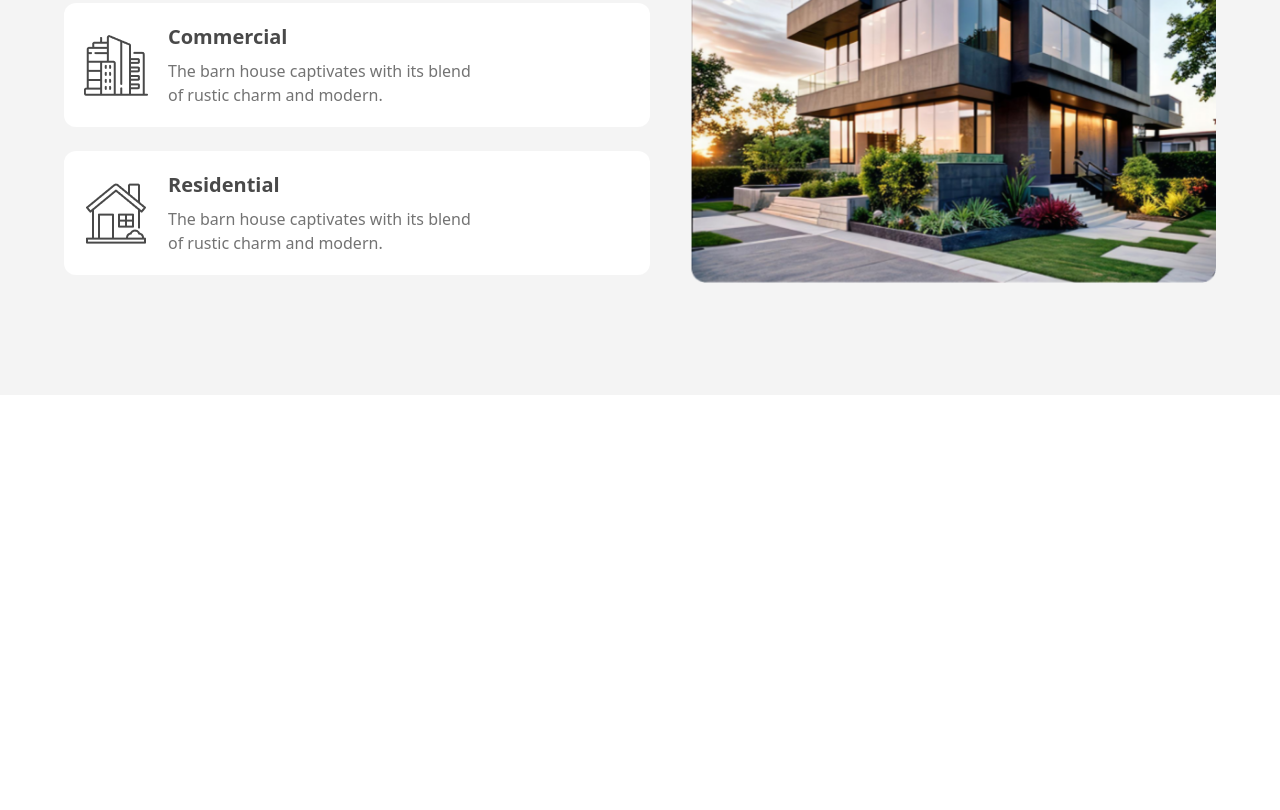
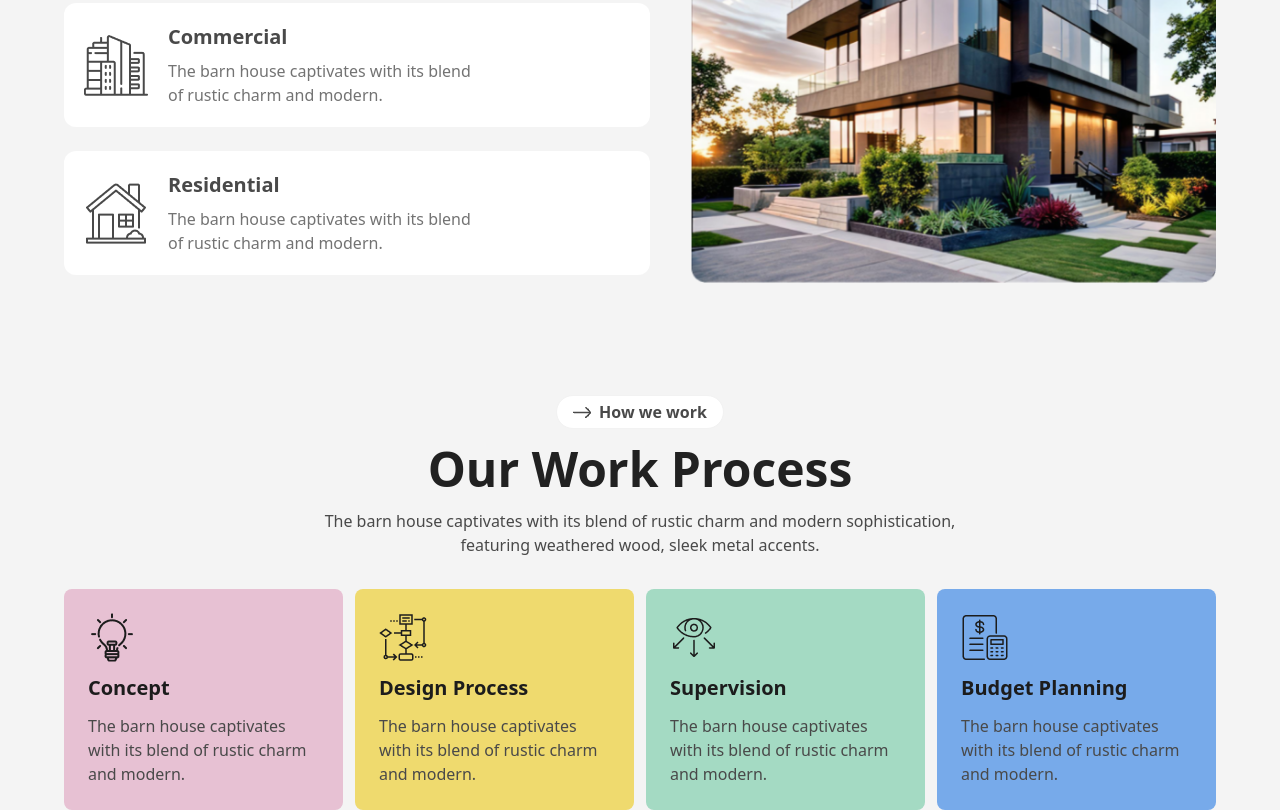
Before and after one commit to srshubho26/assignment-03, a plain HTML site: page index.html in a window 1280 px wide. Shown: the part 1105-1915 px from the top of the page. Before the commit the page ends 1500 px from the top, so only its background shows below. Drawn offline with nearby package versions, Linux system fonts and the light colour scheme.

Commit message:
our work process section completed

```diff
--- a/index.html
+++ b/index.html
@@ -92,7 +92,7 @@
                         <img src="assets/arrow_right.png">
                         <span class="text-[#494949] font-bold text-base">About Us</span>
                     </div>
-                    <h2 class="text-2xl sm:text-4xl xl:text-5xl max-w-80 sm:max-w-full mx-auto sm:mx-0 lg:max-w-[450px] xl:max-w-[550px] text-[#212121] font-bold mt-4">We design thoughtful, liveable spaces</h2>
+                    <h2 class="text-2xl sm:text-4xl xl:text-5xl max-w-80 sm:max-w-full mx-auto sm:mx-0 lg:max-w-[450px] xl:max-w-[550px] text-[#212121] font-extrabold mt-4">We design thoughtful, liveable spaces</h2>
                     <p class="text-sm md:text-base text-[#494949] max-w-screen-sm mx-auto font-medium my-4">The barn house captivates with its blend of rustic charm and modern sophistication, featuring weathered wood, sleek metal accents.</p>
 
                     <div class="sm:flex lg:block gap-6">
@@ -121,6 +121,46 @@
                 </div>
             </div>
         </section>
+
+        <!-- Our work proccess section -->
+        <section class="bg-[#f4f4f4] px-2">
+            <div class="max-w-6xl mx-auto pt-5 sm:pt-0">
+                <div class="text-center">
+                    <div class="badge badge-white gap-2 p-4 items-center">
+                        <img src="assets/arrow_right.png">
+                        <span class="text-[#494949] font-bold text-base">How we work</span>
+                    </div>
+                    <h2 class="text-2xl sm:text-4xl xl:text-5xl text-[#212121] font-extrabold mt-4">Our Work Process</h2>
+                    <p class="text-sm md:text-base text-[#494949] max-w-screen-sm mx-auto font-medium my-4">The barn house captivates with its blend of rustic charm and modern sophistication, featuring weathered wood, sleek metal accents.</p>
+                </div>
+
+                <div class="mt-8 grid gap-3 sm:grid-cols-2 lg:grid-cols-4">
+                    <div class="rounded-lg p-6 bg-[#E7C1D3]">
+                        <img src="assets/concept.png">
+                        <h3 class="text-xl font-extrabold text-[#1C1C1C] my-3">Concept</h3>
+                        <p class="text-[#494949] text-base font-medium">The barn house captivates with its blend of rustic charm and modern.</p>
+                    </div>
+
+                    <div class="rounded-lg p-6 bg-[#EFDA6E]">
+                        <img src="assets/flow-chart.png">
+                        <h3 class="text-xl font-extrabold text-[#1C1C1C] my-3">Design Process</h3>
+                        <p class="text-[#494949] text-base font-medium">The barn house captivates with its blend of rustic charm and modern.</p>
+                    </div>
+
+                    <div class="rounded-lg p-6 bg-[#A4DAC3]">
+                        <img src="assets/vision.png">
+                        <h3 class="text-xl font-extrabold text-[#1C1C1C] my-3">Supervision</h3>
+                        <p class="text-[#494949] text-base font-medium">The barn house captivates with its blend of rustic charm and modern.</p>
+                    </div>
+
+                    <div class="rounded-lg p-6 bg-[#77AAEA]">
+                        <img src="assets/budget-planning.png">
+                        <h3 class="text-xl font-extrabold text-[#1C1C1C] my-3">Budget Planning</h3>
+                        <p class="text-[#494949] text-base font-medium">The barn house captivates with its blend of rustic charm and modern.</p>
+                    </div>
+                </div>
+            </div>
+        </section>
     </main>
 </body>
 </html>
```
